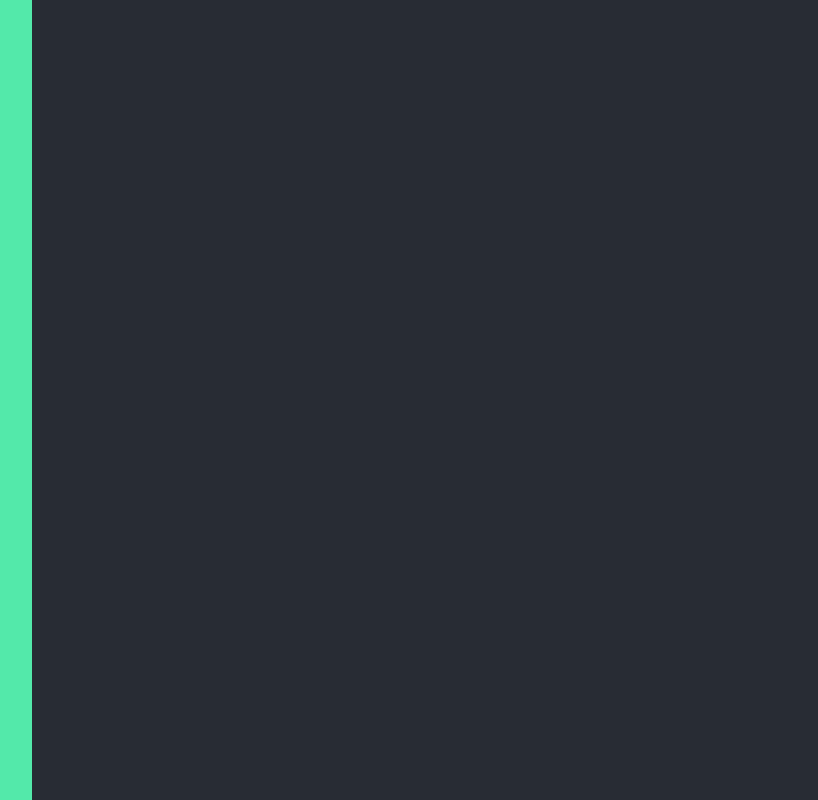
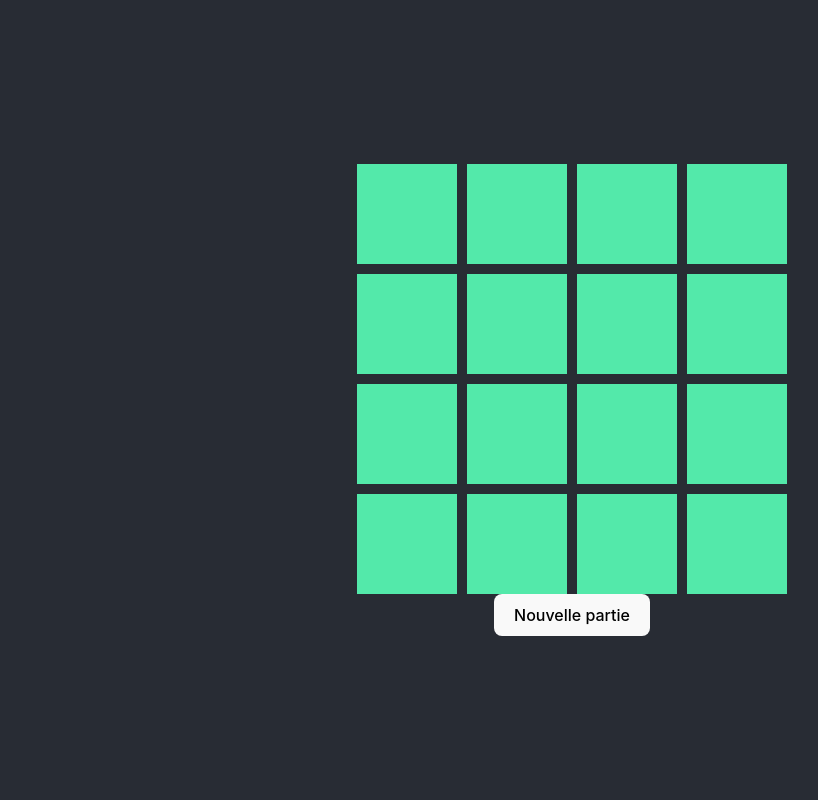
Before and after one commit to Tom-Colegno/memory, a React (Vite) app: page / in a window 1280 px wide. Shown: the top 800 px of the page, without its empty margins (68-886 px from the left). Built offline with nearby package versions, Linux system fonts and the light colour scheme.

Commit message:
center game on screen

```diff
--- a/src/App.css
+++ b/src/App.css
@@ -1,14 +1,28 @@
-body{
+/* Body */
+body {
   background-color: #282c34;
+  display: flex;
+  justify-content: center;
+  align-items: center;
+  height: 100vh;
+  margin: 0;
 }
 
+/* Memory Game Container */
+.memory-game-container {
+  display: flex;
+  flex-direction: column;
+  align-items: center;
+}
+
+/* Memory Game */
 .memory-game {
   display: grid;
   grid-template-columns: repeat(4, 100px);
   grid-gap: 10px;
-  justify-content: center;
 }
 
+/* Card */
 .card {
   width: 100px;
   height: 100px;
@@ -31,13 +45,18 @@ body{
 
 .card-front,
 .card-back {
-  width: 100%;
-  height: 100%;
-  position: absolute;
-  backface-visibility: hidden;
-  background-color: azure;
+    width: 100%;
+    height: 100%;
+    position: absolute;
+    backface-visibility: hidden;
+}
+
+.card-front {
+    display: flex;
+    justify-content: center;
+    align-items: center;
 }
 
 .card-back {
-  background-color: #53E9AA;
+    background-color: #53E9AA;
 }
--- a/src/components/Card/Card.jsx
+++ b/src/components/Card/Card.jsx
@@ -1,4 +1,4 @@
-import { React, useState, useEffect } from 'react';
+import React, { useState, useEffect } from 'react';
 import Button from '../Button/Button';
 
 function Card() {
@@ -24,7 +24,6 @@ function Card() {
     const [matches, setMatches] = useState([]);
     const [gameWon, setGameWon] = useState(false);
 
-    // Fonction pour gérer le clic sur une carte
     const handleCardClick = (index) => {
         if (firstCard === null) {
             setFirstCard(index);
@@ -33,7 +32,6 @@ function Card() {
         }
     };
 
-      // Effet pour gérer la comparaison des cartes
     useEffect(() => {
         if (firstCard !== null && secondCard !== null) {
             const firstCardValue = cards[firstCard].value;
@@ -52,14 +50,12 @@ function Card() {
         }
     }, [firstCard, secondCard, cards]);
 
-    // Effet pour gérer la victoire
     useEffect(() => {
         if (matches.length === cards.length) {
             setGameWon(true);
         }
     }, [matches, cards]);
 
-      // Fonction pour réinitialiser la partie
     const resetGame = () => {
         const shuffledCards = [...cardsData, ...cardsData].sort(() => Math.random() - 0.5);
         setCards(shuffledCards);
@@ -69,26 +65,29 @@ function Card() {
         setGameWon(false);
     };
 
-    return (<>
+    return (
+        <div className="memory-game-container">
+            {gameWon ? (
+                <div>Félicitations ! Vous avez gagné !</div>
+            ) : (
                 <div className="memory-game">
-            {/* Affiche un message de victoire si le joueur a gagné */}
-            {gameWon ? (<div>Félicitations ! Vous avez gagné !</div>) : ( // Ajout du bouton pour réinitialiser la partie
-                <div>
-                    {/* Affichage des cartes */}
                     {cards.map((card, index) => (
-                        <div key={index} className={`card ${matches.includes(index) || index === firstCard || index === secondCard ? 'flipped' : ''}`} onClick={() => handleCardClick(index)}>
+                        <div
+                            key={index}
+                            className={`card ${matches.includes(index) || index === firstCard || index === secondCard ? 'flipped' : ''}`}
+                            onClick={() => handleCardClick(index)}
+                        >
                             <div className="card-inner">
                                 <div className="card-front">{card.value}</div>
                                 <div className="card-back"></div>
                             </div>
                         </div>
                     ))}
-                    {/* Affichage du bouton de réinitialisation */}
-                    <Button onClick={resetGame} className="reset-button" text='Nouvelle partie' />
                 </div>
             )}
+            <Button onClick={resetGame} className="reset-button" text="Nouvelle partie" />
         </div>
-    </>);
+    );
 }
 
 export default Card;
```
Lines whose indentation alone changed are shown as unchanged.
